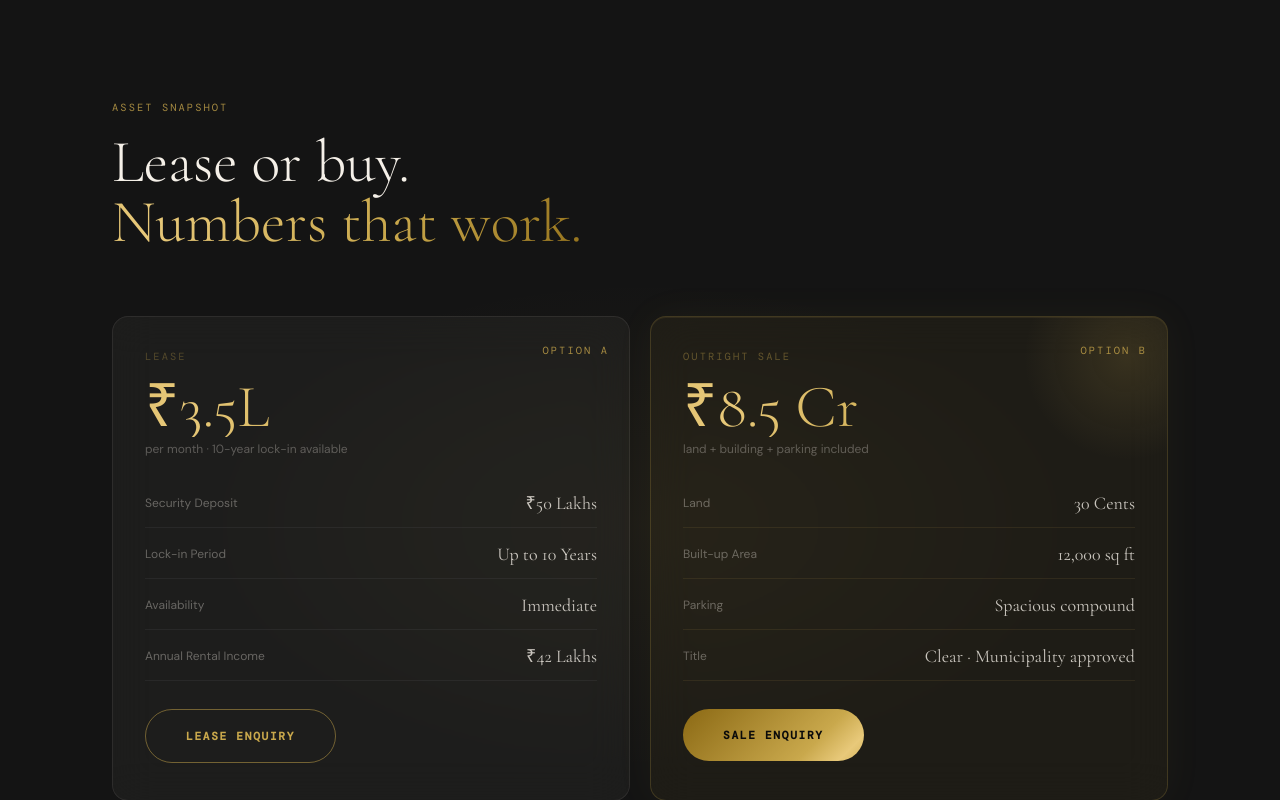
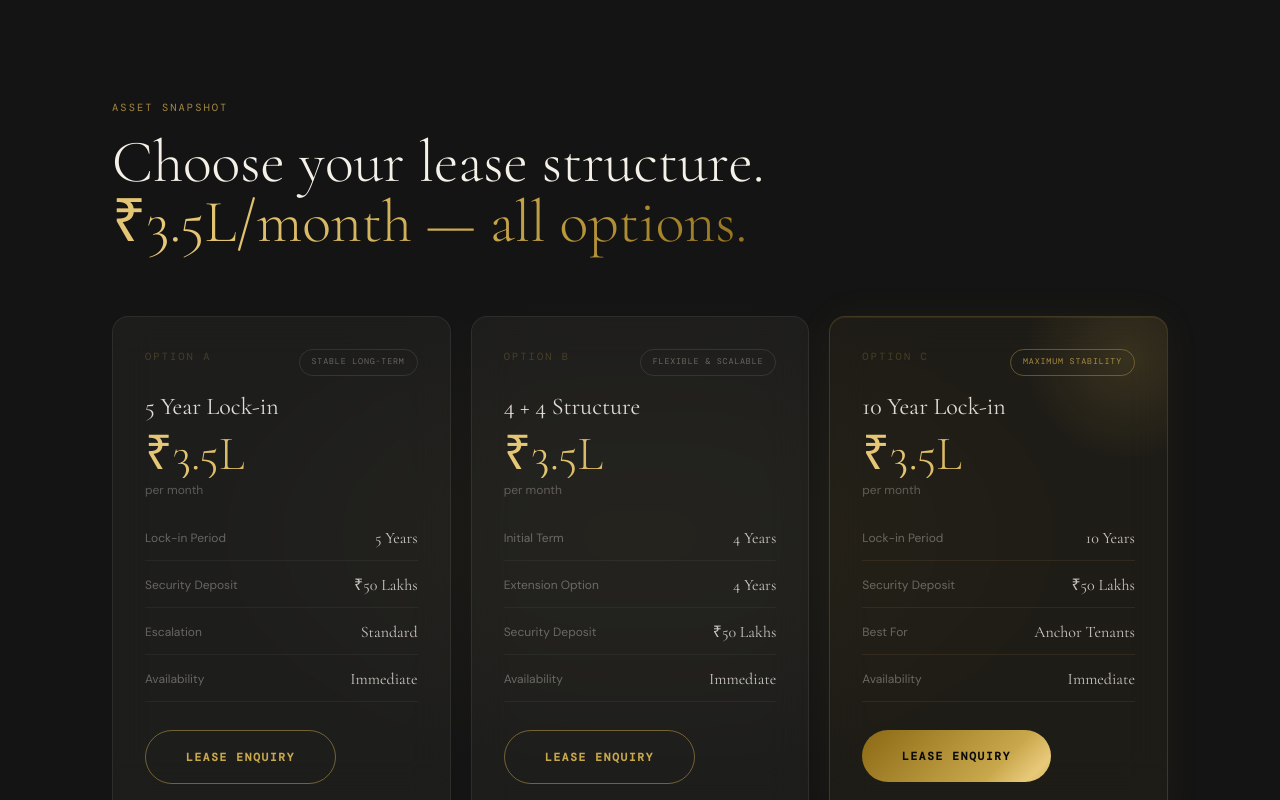
Before and after one commit to jyothiskariyilroy-arch/Kallery-Galleria.com, a Next.js app: page / in a window 1280 px wide. Shown: the part 2000-2800 px from the top of the page. Built offline with nearby package versions, Linux system fonts and the light colour scheme; a web font is replaced by a local one.

Commit message:
Add files via upload

```diff
--- a/src/components/FinalCTA.tsx
+++ b/src/components/FinalCTA.tsx
@@ -38,9 +38,9 @@ export default function FinalCTA() {
           initial={{ opacity: 0, y: 28 }} animate={inView ? { opacity: 1, y: 0 } : {}}
           transition={{ delay: 0.3, duration: 0.7, ease: [0.22, 1, 0.36, 1] }}>
           <p className="label mb-2 opacity-40">Direct Contact</p>
-          <a href="tel:+919495040824"
+          <a href="tel:+919048480370"
             className="font-cormorant text-4xl md:text-5xl gold-shimmer font-light block mb-1.5 hover:opacity-75 transition-opacity duration-300">
-            +91 94950 40824
+            +91 90484 80370
           </a>
           <a href="tel:+918289830824"
             className="font-cormorant text-2xl text-ivory/35 font-light block mb-9 hover:text-ivory/55 transition-colors duration-300">
--- a/src/components/Footer.tsx
+++ b/src/components/Footer.tsx
@@ -12,8 +12,8 @@ export default function Footer() {
 
           {/* Contacts */}
           <div className="flex flex-col gap-2 text-right">
-            <a href="tel:+919495040824" className="font-cormorant text-xl text-gold/80 hover:text-gold transition-colors">
-             +919048480370
+            <a href="tel:+919048480370" className="font-cormorant text-xl text-gold/80 hover:text-gold transition-colors">
+              +91 90484 80370
             </a>
             <a href="tel:+918289830824" className="font-cormorant text-xl text-ivory/30 hover:text-ivory/60 transition-colors">
               +91 82898 30824
--- a/src/components/Investment.tsx
+++ b/src/components/Investment.tsx
@@ -3,11 +3,50 @@ import { motion } from "framer-motion";
 import { useInView } from "framer-motion";
 import { useRef } from "react";
 
-const fadeUp = (delay = 0) => ({
-  initial: { opacity: 0, y: 28 },
-  animate: { opacity: 1, y: 0 },
-  transition: { duration: 0.65, delay, ease: [0.22, 1, 0.36, 1] },
-});
+const leaseOptions = [
+  {
+    label: "Option A",
+    badge: "Stable Long-term",
+    title: "5 Year Lock-in",
+    rent: "₹3.5L",
+    period: "per month",
+    rows: [
+      { k: "Lock-in Period", v: "5 Years" },
+      { k: "Security Deposit", v: "₹50 Lakhs" },
+      { k: "Escalation", v: "Standard" },
+      { k: "Availability", v: "Immediate" },
+    ],
+    highlight: false,
+  },
+  {
+    label: "Option B",
+    badge: "Flexible & Scalable",
+    title: "4 + 4 Structure",
+    rent: "₹3.5L",
+    period: "per month",
+    rows: [
+      { k: "Initial Term", v: "4 Years" },
+      { k: "Extension Option", v: "4 Years" },
+      { k: "Security Deposit", v: "₹50 Lakhs" },
+      { k: "Availability", v: "Immediate" },
+    ],
+    highlight: false,
+  },
+  {
+    label: "Option C",
+    badge: "Maximum Stability",
+    title: "10 Year Lock-in",
+    rent: "₹3.5L",
+    period: "per month",
+    rows: [
+      { k: "Lock-in Period", v: "10 Years" },
+      { k: "Security Deposit", v: "₹50 Lakhs" },
+      { k: "Best For", v: "Anchor Tenants" },
+      { k: "Availability", v: "Immediate" },
+    ],
+    highlight: true,
+  },
+];
 
 export default function Investment() {
   const ref = useRef(null);
@@ -15,112 +54,73 @@ export default function Investment() {
 
   return (
     <section ref={ref} id="investment" className="relative py-32 bg-obsidian-900 overflow-hidden">
-      <div
-        className="absolute top-1/2 left-1/2 -translate-x-1/2 -translate-y-1/2 w-[900px] h-[500px] pointer-events-none"
-        style={{ background: "radial-gradient(ellipse, rgba(201,168,76,0.05) 0%, transparent 70%)" }}
-      />
+      <div className="absolute top-1/2 left-1/2 -translate-x-1/2 -translate-y-1/2 w-[900px] h-[500px] pointer-events-none"
+        style={{ background: "radial-gradient(ellipse, rgba(201,168,76,0.05) 0%, transparent 70%)" }} />
 
       <div className="relative max-w-6xl mx-auto px-6 lg:px-12">
-
-        {/* Header */}
         <div className="mb-16">
-          <motion.p className="label mb-4"
-            initial={{ opacity: 0 }} animate={inView ? { opacity: 1 } : {}}>
+          <motion.p className="label mb-4" initial={{ opacity: 0 }} animate={inView ? { opacity: 1 } : {}}>
             Asset Snapshot
           </motion.p>
           <motion.h2 className="font-cormorant text-5xl md:text-6xl font-light"
-            {...(inView ? fadeUp(0.1) : { initial: { opacity: 0, y: 28 } })}>
-            Lease or buy.<br />
-            <span className="gold-shimmer">Numbers that work.</span>
+            initial={{ opacity: 0, y: 28 }} animate={inView ? { opacity: 1, y: 0 } : {}}
+            transition={{ duration: 0.65, delay: 0.1, ease: [0.22, 1, 0.36, 1] }}>
+            Choose your lease structure.<br />
+            <span className="gold-shimmer">₹3.5L/month — all options.</span>
           </motion.h2>
         </div>
 
-        {/* Two options */}
-        <div className="grid md:grid-cols-2 gap-5 mb-10">
+        {/* 3 lease cards */}
+        <div className="grid md:grid-cols-3 gap-5 mb-10">
+          {leaseOptions.map((opt, i) => (
+            <motion.div key={opt.title}
+              className={`rounded-2xl p-8 relative overflow-hidden transition-all duration-500 ${opt.highlight ? "glass-gold" : "glass hover:border-gold/20"}`}
+              initial={{ opacity: 0, y: 24 }} animate={inView ? { opacity: 1, y: 0 } : {}}
+              transition={{ delay: 0.15 * i + 0.2, duration: 0.65, ease: [0.22, 1, 0.36, 1] }}
+              whileHover={{ y: -4, boxShadow: opt.highlight ? "0 20px 60px rgba(201,168,76,0.12)" : "0 20px 60px rgba(0,0,0,0.4)" }}>
+              {opt.highlight && (
+                <div className="absolute -top-16 -right-16 w-52 h-52 rounded-full pointer-events-none"
+                  style={{ background: "radial-gradient(circle, rgba(201,168,76,0.15) 0%, transparent 70%)" }} />
+              )}
+              <div className="flex items-start justify-between mb-4">
+                <span className="label opacity-30">{opt.label}</span>
+                <span className={`font-mono text-[0.52rem] uppercase tracking-widest px-3 py-1.5 rounded-full border ${
+                  opt.highlight ? "border-gold/40 text-gold/80" : "border-white/10 text-ivory/35"
+                }`}>{opt.badge}</span>
+              </div>
 
-          {/* Lease */}
-          <motion.div
-            className="glass rounded-2xl p-8 relative overflow-hidden hover:border-gold/20 transition-all duration-500"
-            initial={{ opacity: 0, y: 24 }}
-            animate={inView ? { opacity: 1, y: 0 } : {}}
-            transition={{ delay: 0.2, duration: 0.65, ease: [0.22, 1, 0.36, 1] }}
-            style={{ willChange: "transform" }}
-            whileHover={{ y: -4, boxShadow: "0 20px 60px rgba(0,0,0,0.4)" }}
-          >
-            <div className="absolute top-5 right-5">
-              <span className="label text-gold/30">Option A</span>
-            </div>
-            <p className="label mb-3 opacity-40">Lease</p>
-            <p className="gold-shimmer font-cormorant text-6xl font-light leading-none mb-1">₹3.5L</p>
-            <p className="text-ivory/30 font-dm text-xs mb-8">per month · 10-year lock-in available</p>
-            <div className="space-y-3">
-              {[
-                { label: "Security Deposit", value: "₹50 Lakhs" },
-                { label: "Lock-in Period", value: "Up to 10 Years" },
-                { label: "Availability", value: "Immediate" },
-                { label: "Annual Rental Income", value: "₹42 Lakhs" },
-              ].map((item) => (
-                <div key={item.label} className="flex justify-between items-center border-b border-white/5 pb-2.5">
-                  <span className="text-ivory/35 font-dm text-xs">{item.label}</span>
-                  <span className="text-ivory/80 font-cormorant text-lg">{item.value}</span>
-                </div>
-              ))}
-            </div>
-            <a href="tel:+919048480370" className="btn-outline-gold inline-block mt-7 text-sm">
-              Lease Enquiry
-            </a>
-          </motion.div>
+              <h3 className="font-cormorant text-2xl text-ivory/90 mb-2 leading-tight">{opt.title}</h3>
+              <p className="gold-shimmer font-cormorant text-5xl font-light leading-none mb-1">{opt.rent}</p>
+              <p className="text-ivory/30 font-dm text-xs mb-7">{opt.period}</p>
 
-          {/* Sale */}
-          <motion.div
-            className="glass-gold rounded-2xl p-8 relative overflow-hidden"
-            initial={{ opacity: 0, y: 24 }}
-            animate={inView ? { opacity: 1, y: 0 } : {}}
-            transition={{ delay: 0.3, duration: 0.65, ease: [0.22, 1, 0.36, 1] }}
-            whileHover={{ y: -4, boxShadow: "0 20px 60px rgba(201,168,76,0.12)" }}
-          >
-            <div
-              className="absolute -top-16 -right-16 w-52 h-52 rounded-full pointer-events-none"
-              style={{ background: "radial-gradient(circle, rgba(201,168,76,0.15) 0%, transparent 70%)" }}
-            />
-            <div className="absolute top-5 right-5">
-              <span className="label text-gold/50">Option B</span>
-            </div>
-            <p className="label mb-3 opacity-50">Outright Sale</p>
-            <p className="gold-shimmer font-cormorant text-6xl font-light leading-none mb-1">₹8.5 Cr</p>
-            <p className="text-ivory/30 font-dm text-xs mb-8">land + building + parking included</p>
-            <div className="space-y-3">
-              {[
-                { label: "Land", value: "30 Cents" },
-                { label: "Built-up Area", value: "12,000 sq ft" },
-                { label: "Parking", value: "Spacious compound" },
-                { label: "Title", value: "Clear · Municipality approved" },
-              ].map((item) => (
-                <div key={item.label} className="flex justify-between items-center border-b border-gold/10 pb-2.5">
-                  <span className="text-ivory/35 font-dm text-xs">{item.label}</span>
-                  <span className="text-ivory/80 font-cormorant text-lg">{item.value}</span>
-                </div>
-              ))}
-            </div>
-            <a href="tel:+919048480370" className="btn-gold inline-block mt-7 text-sm">
-              Sale Enquiry
-            </a>
-          </motion.div>
+              <div className="space-y-3 mb-7">
+                {opt.rows.map(row => (
+                  <div key={row.k} className={`flex justify-between items-center border-b pb-2.5 ${opt.highlight ? "border-gold/10" : "border-white/5"}`}>
+                    <span className="text-ivory/35 font-dm text-xs">{row.k}</span>
+                    <span className="text-ivory/80 font-cormorant text-base">{row.v}</span>
+                  </div>
+                ))}
+              </div>
+
+              <motion.a href="tel:+919048480370"
+                className={opt.highlight ? "btn-gold inline-block text-sm" : "btn-outline-gold inline-block text-sm"}
+                whileHover={{ scale: 1.03 }} whileTap={{ scale: 0.98 }}>
+                Lease Enquiry
+              </motion.a>
+            </motion.div>
+          ))}
         </div>
 
         {/* Specs bar */}
-        <motion.div
-          className="glass rounded-xl p-6 grid grid-cols-2 md:grid-cols-4 gap-6 text-center"
-          initial={{ opacity: 0, y: 20 }}
-          animate={inView ? { opacity: 1, y: 0 } : {}}
-          transition={{ delay: 0.5, duration: 0.6 }}
-        >
+        <motion.div className="glass rounded-xl p-6 grid grid-cols-2 md:grid-cols-4 gap-6 text-center"
+          initial={{ opacity: 0, y: 20 }} animate={inView ? { opacity: 1, y: 0 } : {}}
+          transition={{ delay: 0.6, duration: 0.6 }}>
           {[
             { val: "12,000", sub: "sq ft total" },
             { val: "30", sub: "cents land" },
             { val: "3", sub: "floors" },
             { val: "100%", sub: "permit ready" },
-          ].map((s) => (
+          ].map(s => (
             <div key={s.sub}>
               <p className="gold-shimmer font-cormorant text-3xl md:text-4xl font-medium">{s.val}</p>
               <p className="label mt-1 opacity-35">{s.sub}</p>
--- a/src/components/Urgency.tsx
+++ b/src/components/Urgency.tsx
@@ -74,7 +74,7 @@ export default function Urgency() {
             ))}
           </div>
           <div className="mt-10 text-center">
-            <a href="tel:+919048480370" className="btn-gold">Call Now — +91 94950 40824</a>
+            <a href="tel:+919048480370" className="btn-gold">Call Now — +91 90484 80370</a>
           </div>
         </motion.div>
       </div>
```
Also changed, not shown: src/components/DemandProof.tsx (+18 -27 lines), src/components/FloorBreakdown.tsx (+27 -61 lines), src/components/Gallery.tsx (+21 -44 lines), src/components/Hero.tsx (+15 -26 lines), src/components/ImageLoader.tsx (added, +43 -0 lines), src/components/Mockups.tsx (+19 -38 lines), src/lib/images.ts (+6 -6 lines).
